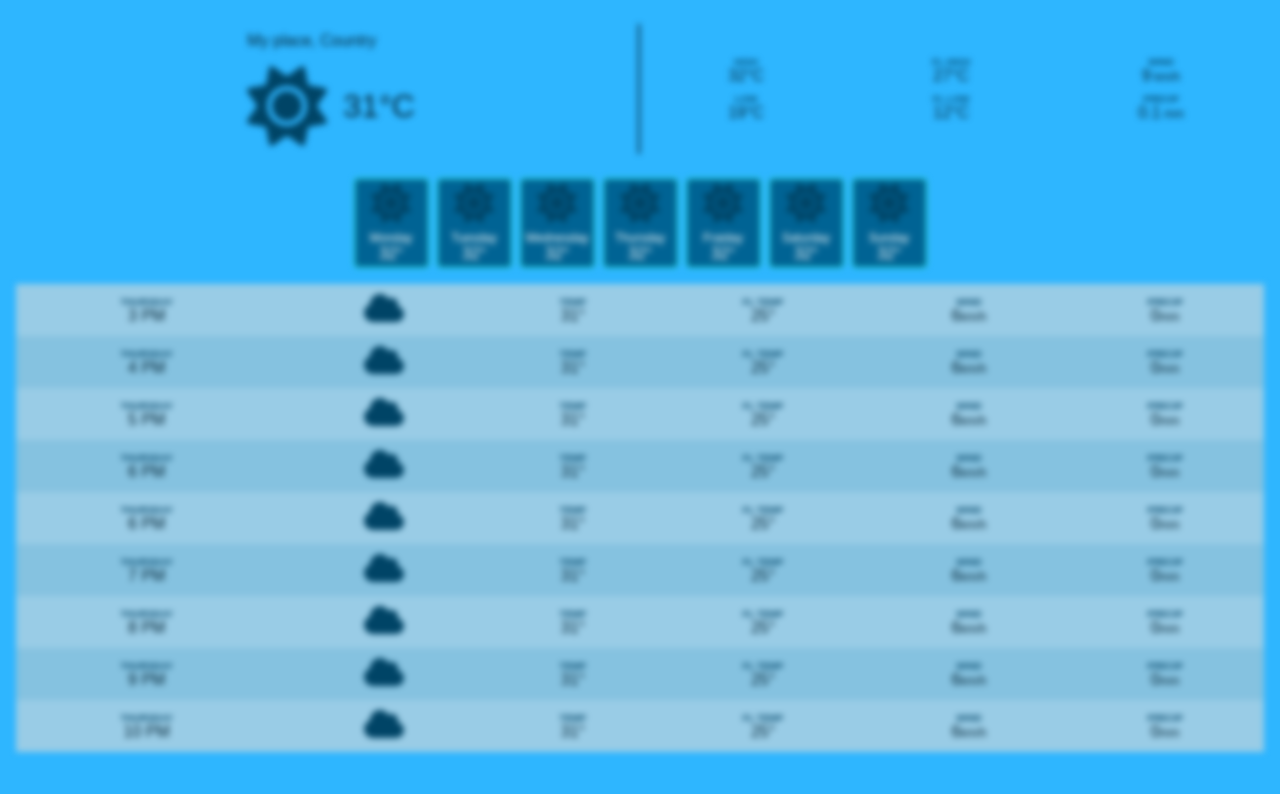
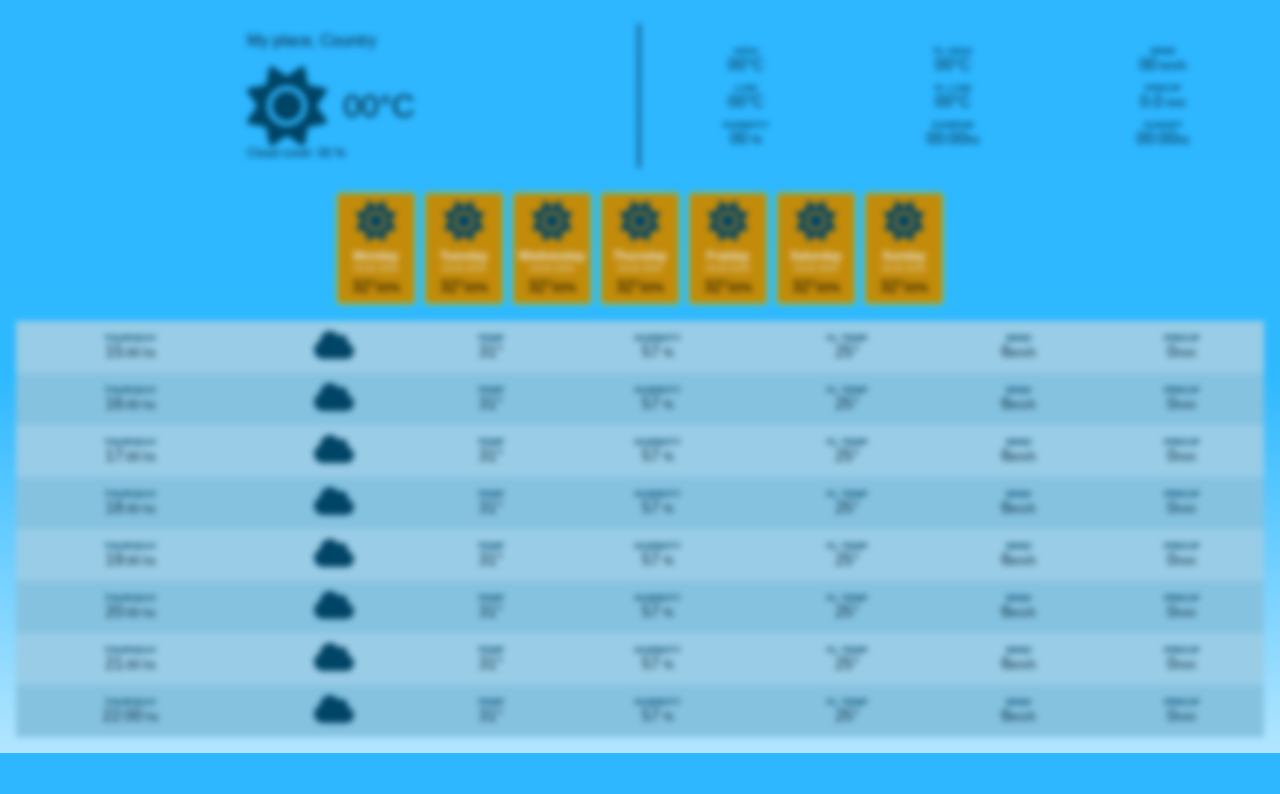
Before and after one commit to Wayfarerdesert/weatherApp, a website built with Vite: page index.html in a window 1280 px wide. Built offline with nearby package versions, Linux system fonts and the light colour scheme; no server answers.

```diff
--- a/index.html
+++ b/index.html
@@ -13,43 +13,68 @@
         <div class="main-weather">
           <img class="weather-icon large" src="icons/sun.svg" data-current-icon />
           <div class="header-current-temp">
-            <span data-current-temp>31</span>&deg;C
+            <span data-current-temp>00</span>&deg;C
           </div></div>
+        <div class="main-sub">Cloud cover: <span data-current-cloud-cover>00</span><span class="value-sub-info"> %</span></div>
       </div>
       <div class="header-right">
         <div class="info-group">
           <div class="label">HIGH</div>
-          <div><span data-current-high>32</span>&deg;C</div>
+          <div><span data-current-high>00</span>&deg;C</div>
         </div>
 
         <div class="info-group">
           <div class="label">FL HIGH</div>
-          <div><span data-current-fl-high>27</span>&deg;C</div>
+          <div><span data-current-fl-high>00</span>&deg;C</div>
         </div>
 
         <div class="info-group">
           <div class="label">WIND</div>
           <div>
-            <span data-current-wind>9</span
+            <span data-current-wind>00</span
             ><span class="value-sub-info"> km/h</span>
           </div>
         </div>
 
         <div class="info-group">
           <div class="label">LOW</div>
-          <div><span data-current-low>19</span>&deg;C</div>
+          <div><span data-current-low>00</span>&deg;C</div>
         </div>
 
         <div class="info-group">
           <div class="label">FL LOW</div>
-          <div><span data-current-fl-low>12</span>&deg;C</div>
+          <div><span data-current-fl-low>00</span>&deg;C</div>
         </div>
 
         <div class="info-group">
           <div class="label">PRECIP</div>
           <div>
-            <span data-current-precip>0.1</span
+            <span data-current-precip>0.0</span
             ><span class="value-sub-info"> mm</span>
+          </div>
+        </div>
+
+        <div class="info-group">
+          <div class="label">HUMIDITY</div>
+          <div>
+            <span data-current-humidity>00</span
+            ><span class="value-sub-info"> %</span>
+          </div>
+        </div>
+
+        <div class="info-group">
+          <div class="label">SUNRISE</div>
+          <div>
+            <span data-current-sunrise>00:00</span
+            ><span class="value-sub-info">hs</span>
+          </div>
+        </div>
+
+        <div class="info-group">
+          <div class="label">SUNSET</div>
+          <div>
+            <span data-current-sunset>00:00</span
+            ><span class="value-sub-info">hs</span>
           </div>
         </div>
       </div>
@@ -59,37 +84,44 @@
       <div class="day-card">
         <img src="icons/sun.svg" class="weather-icon" />
         <div class="day-card-date">Monday</div>
-        <div>32&deg;</div>
+        <div class="day-card-date-num">24.02.2024</div>
+        <div>32&deg;<span class="value-sub-info" data-humidity>00</span ><span class="value-sub-info">%</span></div>
       </div>
       <div class="day-card">
         <img src="icons/sun.svg" class="weather-icon" />
         <div class="day-card-date">Tuesday</div>
-        <div>32&deg;</div>
+        <div class="day-card-date-num">24.02.2024</div>
+        <div>32&deg;<span class="value-sub-info" data-humidity>00</span ><span class="value-sub-info">%</span></div>
       </div>
       <div class="day-card">
         <img src="icons/sun.svg" class="weather-icon" />
         <div class="day-card-date">Wednesday</div>
-        <div>32&deg;</div>
+        <div class="day-card-date-num">24.02.2024</div>
+        <div>32&deg;<span class="value-sub-info" data-humidity>00</span ><span class="value-sub-info">%</span></div>
       </div>
       <div class="day-card">
         <img src="icons/sun.svg" class="weather-icon" />
         <div class="day-card-date">Thursday</div>
-        <div>32&deg;</div>
+        <div class="day-card-date-num">24.02.2024</div>
+        <div>32&deg;<span class="value-sub-info" data-humidity>00</span ><span class="value-sub-info">%</span></div>
       </div>
       <div class="day-card">
         <img src="icons/sun.svg" class="weather-icon" />
         <div class="day-card-date">Fraiday</div>
-        <div>32&deg;</div>
+        <div class="day-card-date-num">24.02.2024</div>
+        <div>32&deg;<span class="value-sub-info" data-humidity>00</span ><span class="value-sub-info">%</span></div>
       </div>
       <div class="day-card">
         <img src="icons/sun.svg" class="weather-icon" />
         <div class="day-card-date">Saturday</div>
-        <div>32&deg;</div>
+        <div class="day-card-date-num">24.02.2024</div>
+        <div>32&deg;<span class="value-sub-info" data-humidity>00</span ><span class="value-sub-info">%</span></div>
       </div>
       <div class="day-card">
         <img src="icons/sun.svg" class="weather-icon" />
         <div class="day-card-date">Sunday</div>
-        <div>32&deg;</div>
+        <div class="day-card-date-num">24.02.2024</div>
+        <div>32&deg;<span class="value-sub-info" data-humidity>00</span ><span class="value-sub-info">%</span></div>
       </div>
     </section>
 
@@ -99,7 +131,7 @@
           <td>
             <div class="info-group">
               <div class="label">Thursday</div>
-              <div>3 PM</div>
+              <div>15<span class="value-sub-info">:00 hs</span></div>
             </div>
           </td>
           <td>
@@ -111,6 +143,12 @@
               <div>31&deg;</div>
             </div>
           </td>
+        <td>
+          <div class="info-group">
+            <div class="label">Humidity</div>
+            <div><span data-humidity></span>57<span class="value-sub-info"> %</span></div>
+          </div>
+        </td>
           <td>
             <div class="info-group">
               <div class="label">Fl Temp</div>
@@ -134,7 +172,7 @@
           <td>
             <div class="info-group">
               <div class="label">Thursday</div>
-              <div>4 PM</div>
+              <div>16<span class="value-sub-info">:00 hs</div>
             </div>
           </td>
           <td>
@@ -146,6 +184,12 @@
               <div>31&deg;</div>
             </div>
           </td>
+        <td>
+          <div class="info-group">
+            <div class="label">Humidity</div>
+            <div><span data-humidity></span>57<span class="value-sub-info"> %</span></div>
+          </div>
+        </td>
           <td>
             <div class="info-group">
               <div class="label">Fl Temp</div>
@@ -169,7 +213,7 @@
           <td>
             <div class="info-group">
               <div class="label">Thursday</div>
-              <div>5 PM</div>
+              <div>17<span class="value-sub-info">:00 hs</div>
             </div>
           </td>
           <td>
@@ -181,6 +225,12 @@
               <div>31&deg;</div>
             </div>
           </td>
+        <td>
+          <div class="info-group">
+            <div class="label">Humidity</div>
+            <div><span data-humidity></span>57<span class="value-sub-info"> %</span></div>
+          </div>
+        </td>
           <td>
             <div class="info-group">
               <div class="label">Fl Temp</div>
@@ -204,7 +254,7 @@
           <td>
             <div class="info-group">
               <div class="label">Thursday</div>
-              <div>6 PM</div>
+              <div>18<span class="value-sub-info">:00 hs</div>
             </div>
           </td>
           <td>
@@ -216,6 +266,12 @@
               <div>31&deg;</div>
             </div>
           </td>
+        <td>
+          <div class="info-group">
+            <div class="label">Humidity</div>
+            <div><span data-humidity></span>57<span class="value-sub-info"> %</span></div>
+          </div>
+        </td>
           <td>
             <div class="info-group">
               <div class="label">Fl Temp</div>
@@ -239,7 +295,7 @@
           <td>
             <div class="info-group">
               <div class="label">Thursday</div>
-              <div>6 PM</div>
+              <div>19<span class="value-sub-info">:00 hs</div>
             </div>
           </td>
           <td>
@@ -251,6 +307,12 @@
               <div>31&deg;</div>
             </div>
           </td>
+        <td>
+          <div class="info-group">
+            <div class="label">Humidity</div>
+            <div><span data-humidity></span>57<span class="value-sub-info"> %</span></div>
+          </div>
+        </td>
           <td>
             <div class="info-group">
               <div class="label">Fl Temp</div>
@@ -274,7 +336,7 @@
           <td>
             <div class="info-group">
               <div class="label">Thursday</div>
-              <div>7 PM</div>
+              <div>20<span class="value-sub-info">:00 hs</div>
             </div>
           </td>
           <td>
@@ -286,6 +348,12 @@
               <div>31&deg;</div>
             </div>
           </td>
+        <td>
+          <div class="info-group">
+            <div class="label">Humidity</div>
+            <div><span data-humidity></span>57<span class="value-sub-info"> %</span></div>
+          </div>
+        </td>
           <td>
             <div class="info-group">
               <div class="label">Fl Temp</div>
@@ -309,7 +377,7 @@
           <td>
             <div class="info-group">
               <div class="label">Thursday</div>
-              <div>8 PM</div>
+              <div>21<span class="value-sub-info">:00 hs</div>
             </div>
           </td>
           <td>
@@ -321,6 +389,12 @@
               <div>31&deg;</div>
             </div>
           </td>
+        <td>
+          <div class="info-group">
+            <div class="label">Humidity</div>
+            <div><span data-humidity></span>57<span class="value-sub-info"> %</span></div>
+          </div>
+        </td>
           <td>
             <div class="info-group">
               <div class="label">Fl Temp</div>
@@ -344,7 +418,7 @@
           <td>
             <div class="info-group">
               <div class="label">Thursday</div>
-              <div>9 PM</div>
+              <div>22:00<span class="value-sub-info"> hs</div>
             </div>
           </td>
           <td>
@@ -356,41 +430,12 @@
               <div>31&deg;</div>
             </div>
           </td>
-          <td>
-            <div class="info-group">
-              <div class="label">Fl Temp</div>
-              <div>25&deg;</div>
-            </div>
-          </td>
-          <td>
-            <div class="info-group">
-              <div class="label">Wind</div>
-              <div>6<span class="value-sub-info">km/h</span></div>
-            </div>
-          </td>
-          <td>
-            <div class="info-group">
-              <div class="label">Precip</div>
-              <div>0<span class="value-sub-info">mm</span></div>
-            </div>
-          </td>
-        </tr>
-        <tr class="hour-row">
-          <td>
-            <div class="info-group">
-              <div class="label">Thursday</div>
-              <div>10 PM</div>
-            </div>
-          </td>
-          <td>
-            <img src="icons/cloud.svg" class="weather-icon" />
-          </td>
-          <td>
-            <div class="info-group">
-              <div class="label">Temp</div>
-              <div>31&deg;</div>
-            </div>
-          </td>
+        <td>
+          <div class="info-group">
+            <div class="label">Humidity</div>
+            <div><span data-humidity></span>57<span class="value-sub-info"> %</span></div>
+          </div>
+        </td>
           <td>
             <div class="info-group">
               <div class="label">Fl Temp</div>
@@ -418,7 +463,8 @@
       <div class="day-card">
         <img data-icon class="weather-icon" />
         <div class="day-card-date" data-date></div>
-        <div><span data-temp></span><span>&deg;C</span></div>
+        <div class="day-card-date-num" data-day>24.02.2024</div>
+        <div><span data-temp></span><span>&deg;C </span><span class="value-sub-info" data-humidity>00</span ><span class="value-sub-info">%</span></div>
       </div>
     </template>
 
@@ -427,7 +473,7 @@
         <td>
           <div class="info-group">
             <div class="label" data-day></div>
-            <div data-time></div>
+            <div><span data-time></span><span class="value-sub-info">:00 hs</span></div>
           </div>
         </td>
         <td>
@@ -441,6 +487,12 @@
         </td>
         <td>
           <div class="info-group">
+            <div class="label">Humidity</div>
+            <div><span data-humidity></span><span class="value-sub-info">%</span></div>
+          </div>
+        </td>
+        <td>
+          <div class="info-group">
             <div class="label">Fl Temp</div>
             <div><span data-fl-temp></span><span>&deg;C</span></div>
           </div>
@@ -448,13 +500,13 @@
         <td>
           <div class="info-group">
             <div class="label">Wind</div>
-            <div><span data-wind></span><span class="value-sub-info"> km/h</span></div>
+            <div><span data-wind></span><span class="value-sub-info">km/h</span></div>
           </div>
         </td>
         <td>
           <div class="info-group">
             <div class="label">Precip</div>
-            <div><span data-precip></span><span class="value-sub-info"> mm</span></div>
+            <div><span data-precip></span><span class="value-sub-info">mm</span></div>
           </div>
         </td>
       </tr>
--- a/style.css
+++ b/style.css
@@ -7,7 +7,8 @@
 body {
   margin: 1rem;
   /* background-color: hsl(200, 100%, 85%); */
-  background-color: hsl(201, 100%, 59%);
+  /* background-color: hsl(201, 100%, 59%); */
+  background: linear-gradient(to bottom, hsl(201, 100%, 59%), hsl(200, 100%, 59%), hsl(200, 100%, 85%));
   color: hsl(200, 100%, 10%);
   font-family: sans-serif;
 }
@@ -41,6 +42,10 @@
   justify-content: center;
 }
 
+.main-sub {
+  font-size: .75rem;
+}
+
 .weather-icon {
   width: 40px;
   height: 40px;
@@ -63,7 +68,7 @@
   justify-content: space-around;
   gap: .5rem;
   grid-template-columns: repeat(3, auto);
-  grid-template-rows: repeat(2, auto);
+  grid-template-rows: repeat(3, auto);
 }
 
 .info-group {
@@ -86,7 +91,7 @@
 
 .day-section {
   display: grid;
-  grid-template-columns: repeat(auto-fit, 75px);
+  grid-template-columns: repeat(auto-fit, 80px);
   gap: .5rem;
   justify-content: center;
   padding: 1rem;
@@ -98,15 +103,29 @@
   align-items: center;
   border: 1px solid #2EFFC0;
   border-radius: .25rem;
-  padding: .25rem;
-  color: white;
-  background: hsl(200, 100%, 29%);
+  padding: .5rem;
+  color: rgb(0, 0, 0);
+  /* background: hsl(200, 100%, 48%); */
+  /* background: hsl(147, 65%, 50%); */
+  background: hsl(42, 91%, 40%);
 }
 
 .day-card-date {
   font-size: .75rem;
-  color: white;
+  font-weight: bold;
+  color: rgb(236, 236, 236);
   margin-top: .5rem;
+}
+
+.day-card-date-num {
+  font-size: .55rem;
+  color: rgb(236, 236, 236);
+  align-items: start;
+  padding-bottom: .3rem;
+}
+
+.day-humidity {
+  font-size: .75rem;
 }
 
 .hour-section {
@@ -117,6 +136,10 @@
 
 .hour-row {
   background-color: hsl(200, 60%, 75%);
+}
+
+.hour-row-day {
+  background-color: hsl(147, 65%, 50%);
 }
 
 .hour-row:nth-child(2n) {
```
Also changed, not shown: main.js (+14 -2 lines), weather.js (+23 -6 lines).
